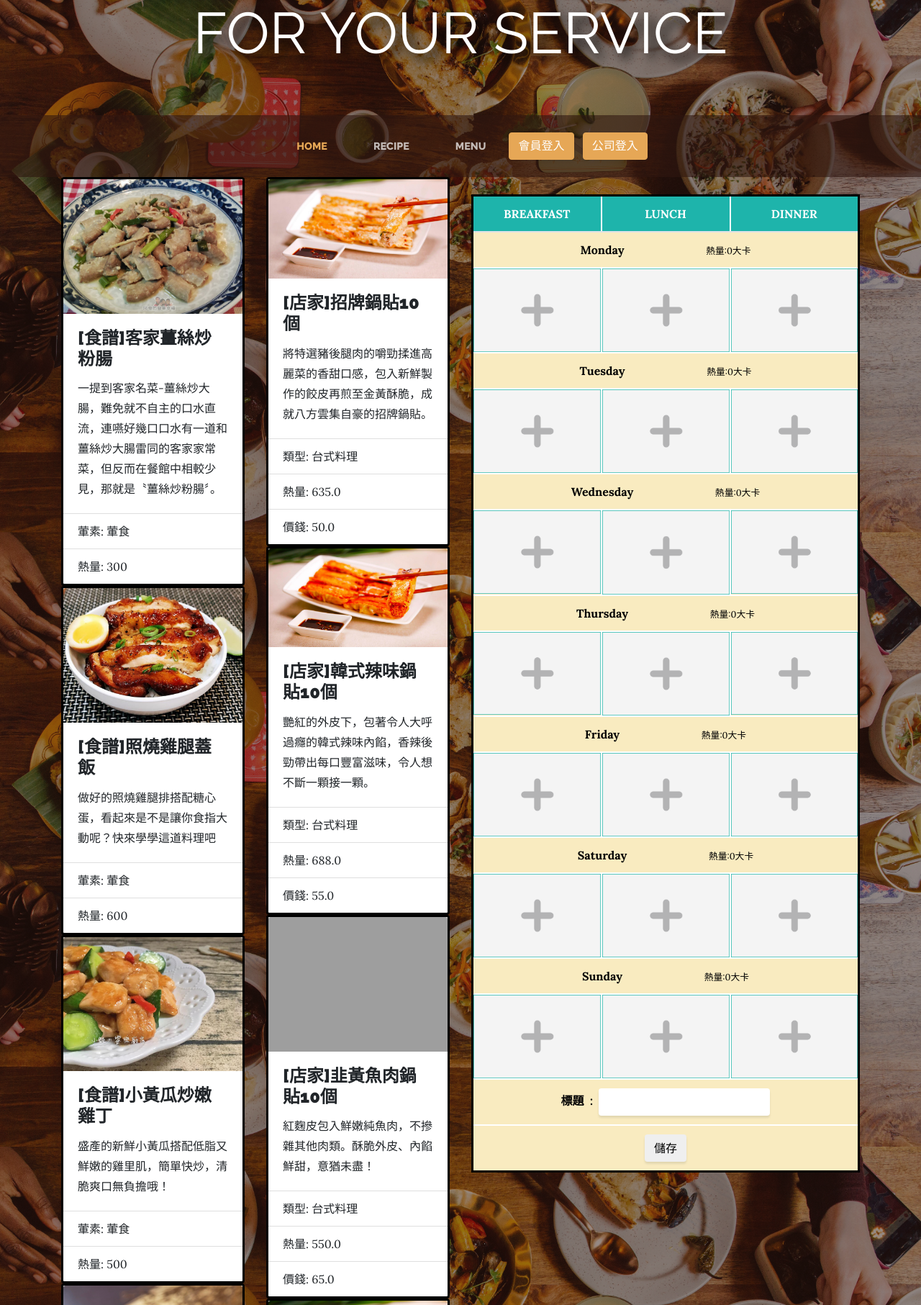
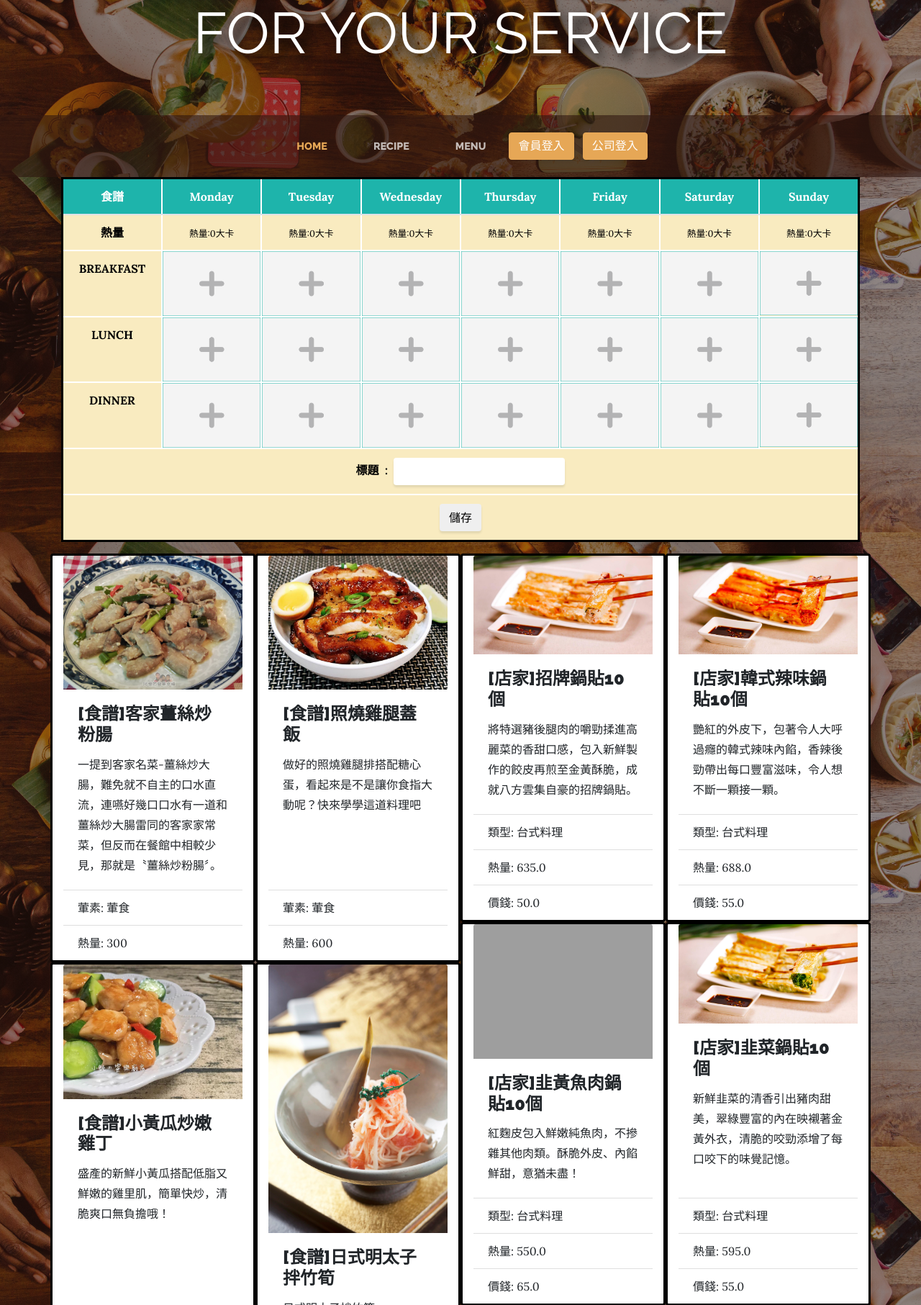
Before and after one commit to gary1209/syoku, a Django app: page / in a window 1280 px wide. Shown: the part 114-1927 px from the top of the page at 72% size. Run offline with Django 3.2, Linux system fonts and the light colour scheme; data comes from the database, SQL or seed files in the repository; some libraries are stand-ins or nearby versions; grey boxes are pictures that could not be loaded.

Commit message:
index page template changed

```diff
--- a/gary/templates/gary/index.html
+++ b/gary/templates/gary/index.html
@@ -32,9 +32,151 @@
 {% block content %}
 <div class="container">
     <div class="row">
-        <div class="col-12 col-md-3">
+        <div class="col-12">
+            <form method="POST">
+                {% csrf_token %}
+                <table class="table" style="background-color: #f9ebc0;color:black;text-align: center">
+                    <thead style="background-color: #1eb4ab;color:white">
+                        <tr>
+                            <th>食譜</th>
+                            <th>Monday</th>
+                            <th>Tuesday</th>
+                            <th>Wednesday</th>
+                            <th>Thursday</th>
+                            <th>Friday</th>
+                            <th>Saturday</th>
+                            <th>Sunday</th>
+                        </tr>
+                    </thead>
+                    <tbody id="monday" name="monday">
+                            <tr>
+                                <th colspan="1">熱量</th>
+                                <td><small>熱量:0大卡</small></td>
+                                <td><small>熱量:0大卡</small></td>
+                                <td><small>熱量:0大卡</small></td>
+                                <td><small>熱量:0大卡</small></td>
+                                <td><small>熱量:0大卡</small></td>
+                                <td><small>熱量:0大卡</small></td>
+                                <td><small>熱量:0大卡</small></td>
+                            </tr>
+                        </tbody>
+                    <tbody id="monday" name="monday">
+                        <tr>
+                            <th colspan="1">BREAKFAST</th>
+                            <td style="padding: 0" class="dropzone">
+                                <img src="{% static 'images/empty.png' %}">
+                                <input type="hidden" value="" name="1-1">
+                            </td>
+                            <td style="padding: 0" class="dropzone">
+                                <img src="{% static 'images/empty.png' %}">
+                                <input type="hidden" value="" name="2-1">
+                            </td>
+                            <td style="padding: 0" class="dropzone">
+                                <img src="{% static 'images/empty.png' %}">
+                                <input type="hidden" value="" name="3-1">
+                            </td>
+                            <td style="padding: 0" class="dropzone">
+                                <img src="{% static 'images/empty.png' %}">
+                                <input type="hidden" value="" name="4-1">
+                            </td>
+                            <td style="padding: 0" class="dropzone">
+                                <img src="{% static 'images/empty.png' %}">
+                                <input type="hidden" value="" name="5-1">
+                            </td>
+                            <td style="padding: 0" class="dropzone">
+                                <img src="{% static 'images/empty.png' %}">
+                                <input type="hidden" value="" name="6-1">
+                            </td>
+                            <td style="padding: 0" class="dropzone">
+                                <img src="{% static 'images/empty.png' %}">
+                                <input type="hidden" value="" name="7-1">
+                            </td>
+                        </tr>
+                    </tbody>
+                    <tbody id="monday" name="monday">
+                            <tr>
+                                <th colspan="1">LUNCH</th>
+                                <td style="padding: 0" class="dropzone">
+                                    <img src="{% static 'images/empty.png' %}">
+                                    <input type="hidden" value="" name="1-2">
+                                </td>
+                                <td style="padding: 0" class="dropzone">
+                                    <img src="{% static 'images/empty.png' %}">
+                                    <input type="hidden" value="" name="2-2">
+                                </td>
+                                <td style="padding: 0" class="dropzone">
+                                    <img src="{% static 'images/empty.png' %}">
+                                    <input type="hidden" value="" name="3-2">
+                                </td>
+                                <td style="padding: 0" class="dropzone">
+                                    <img src="{% static 'images/empty.png' %}">
+                                    <input type="hidden" value="" name="4-2">
+                                </td>
+                                <td style="padding: 0" class="dropzone">
+                                    <img src="{% static 'images/empty.png' %}">
+                                    <input type="hidden" value="" name="5-2">
+                                </td>
+                                <td style="padding: 0" class="dropzone">
+                                    <img src="{% static 'images/empty.png' %}">
+                                    <input type="hidden" value="" name="6-2">
+                                </td>
+                                <td style="padding: 0" class="dropzone">
+                                    <img src="{% static 'images/empty.png' %}">
+                                    <input type="hidden" value="" name="7-2">
+                                </td>
+                            </tr>
+                        </tbody>
+                        <tbody id="monday" name="monday">
+                                <tr>
+                                    <th colspan="1">DINNER</th>
+                                    <td style="padding: 0" class="dropzone">
+                                        <img src="{% static 'images/empty.png' %}">
+                                        <input type="hidden" value="" name="1-3">
+                                    </td>
+                                    <td style="padding: 0" class="dropzone">
+                                        <img src="{% static 'images/empty.png' %}">
+                                        <input type="hidden" value="" name="2-3">
+                                    </td>
+                                    <td style="padding: 0" class="dropzone">
+                                        <img src="{% static 'images/empty.png' %}">
+                                        <input type="hidden" value="" name="3-3">
+                                    </td>
+                                    <td style="padding: 0" class="dropzone">
+                                        <img src="{% static 'images/empty.png' %}">
+                                        <input type="hidden" value="" name="4-3">
+                                    </td>
+                                    <td style="padding: 0" class="dropzone">
+                                        <img src="{% static 'images/empty.png' %}">
+                                        <input type="hidden" value="" name="5-3">
+                                    </td>
+                                    <td style="padding: 0" class="dropzone">
+                                        <img src="{% static 'images/empty.png' %}">
+                                        <input type="hidden" value="" name="6-3">
+                                    </td>
+                                    <td style="padding: 0" class="dropzone">
+                                        <img src="{% static 'images/empty.png' %}">
+                                        <input type="hidden" value="" name="7-3">
+                                    </td>
+                                </tr>
+                            </tbody>
+
+                    <tbody>
+                        <tr>
+                            <th colspan="8">標題 &nbsp;:&nbsp;&nbsp;<input type="text" class="btn btu-primary" name="title" ></th>
+                        </tr>
+                        <tr>
+                            <th colspan="8"><input id="btn1" type="submit" class="btn btu-primary" value="儲存"></th>
+                        </tr>
+                    </tbody>
+                </table>
+            </form>
+        </div>
+    </div>
+    <div class="row">
+        <div class="col-12 col-md-6">
+            <div class="row">
             {% for recipe in recipes %}
-                <div class="card draggable" style="border: 3px solid black;">
+                <div class="card draggable col-md-6" style="border: 3px solid black;">
                     <a href="{% url 'recipe:showrecipe' recipe.recid %}">
                     <img class="card-img-top" src="/media/{{recipe.reccover}}" alt="Card image cap" data-toggle="modal" data-target="#exampleModal">
                     </a>
@@ -48,10 +190,12 @@
                     </ul>
                 </div>
             {% endfor %}
+            </div>
         </div>
-        <div class="col-12 col-md-3">
+        <div class="col-12 col-md-6">
+            <div class="row">
             {% for storemenu in storemenu %}
-                <div class="card draggable" style="border: 3px solid black;">
+                <div class="card draggable col-md-6" style="border: 3px solid black;">
                     <img class="card-img-top" id="imgall" src="/media/{{storemenu.cimg}}" alt="Card image cap" data-toggle="modal" data-target="#exampleModal">
                     <div class="card-body">
                         <h4 class="card-title" style="font-weight: 900">[店家]{{storemenu.cname}}</h4>
@@ -64,171 +208,8 @@
                     </ul>
                 </div>
             {% endfor %}
+            </div>
         </div>
-        <div class="col-12 col-md-6">
-            <form method="post">
-                {% csrf_token %}
-            <table class="table" style="background-color: #f9ebc0;color:black;text-align: center">
-                <thead style="background-color: #1eb4ab;color:white">
-                    <tr>
-                        <th>BREAKFAST</th>>
-                        <th>LUNCH</th>>
-                        <th>DINNER</th>>
-                    </tr>
-                </thead>
-                <tbody id="monday" name="monday">
-                    <tr>
-                        <th colspan="3">Monday&nbsp;&nbsp;&nbsp;&nbsp;&nbsp;&nbsp;&nbsp;&nbsp;&nbsp;&nbsp;&nbsp;&nbsp;&nbsp;&nbsp;&nbsp;&nbsp;&nbsp;&nbsp;&nbsp;&nbsp;&nbsp;&nbsp;&nbsp;&nbsp;&nbsp;&nbsp;
-                        <small>熱量:0大卡</small></th>
-                    </tr>
-                    <tr>
-                        <td style="padding: 0" class="dropzone">
-                            <img src="{% static 'images/empty.png' %}">
-                            <input type="hidden" value="" name="1-1">
-                        </td>
-                        <td style="padding: 0" class="dropzone">
-                            <img src="{% static 'images/empty.png' %}">
-                            <input type="hidden" value="" name="1-2">
-                        </td>
-                        <td style="padding: 0" class="dropzone">
-                            <img src="{% static 'images/empty.png' %}">
-                            <input type="hidden" value="" name="1-3">
-                        </td>
-                    </tr>
-                </tbody>
-                <tbody id="tuesday" name="tuesday">
-                    <tr>
-                        <th colspan="3">Tuesday&nbsp;&nbsp;&nbsp;&nbsp;&nbsp;&nbsp;&nbsp;&nbsp;&nbsp;&nbsp;&nbsp;&nbsp;&nbsp;&nbsp;&nbsp;&nbsp;&nbsp;&nbsp;&nbsp;&nbsp;&nbsp;&nbsp;&nbsp;&nbsp;&nbsp;&nbsp;
-                        <small>熱量:0大卡</small></th>
-                    </tr>
-                    <tr>
-                        <td style="padding: 0" class="dropzone">
-                            <img src="{% static 'images/empty.png' %}">
-                            <input type="hidden" value="" name="2-1">
-                        </td>
-                        <td style="padding: 0" class="dropzone">
-                            <img src="{% static 'images/empty.png' %}">
-                            <input type="hidden" value="" name="2-2">
-                        </td>
-                        <td style="padding: 0" class="dropzone">
-                            <img src="{% static 'images/empty.png' %}">
-                            <input type="hidden" value="" name="2-3">
-                        </td>
-                    </tr>
-                </tbody>
-                <tbody id="wednesday" name="wednesday">
-                    <tr>
-                        <th colspan="3">Wednesday&nbsp;&nbsp;&nbsp;&nbsp;&nbsp;&nbsp;&nbsp;&nbsp;&nbsp;&nbsp;&nbsp;&nbsp;&nbsp;&nbsp;&nbsp;&nbsp;&nbsp;&nbsp;&nbsp;&nbsp;&nbsp;&nbsp;&nbsp;&nbsp;&nbsp;&nbsp;
-                        <small>熱量:0大卡</small></th>
-                    </tr>
-                    <tr>
-                        <td style="padding: 0" class="dropzone">
-                            <img src="{% static 'images/empty.png' %}">
-                            <input type="hidden" value="" name="3-1">
-                        </td>
-                        <td style="padding: 0" class="dropzone">
-                            <img src="{% static 'images/empty.png' %}">
-                            <input type="hidden" value="" name="3-2">
-                        </td>
-                        <td style="padding: 0" class="dropzone">
-                            <img src="{% static 'images/empty.png' %}">
-                            <input type="hidden" value="" name="3-3">
-                        </td>
-                    </tr>
-                </tbody>
-                <tbody id="thursday" name="thursday">
-                    <tr>
-                        <th colspan="3">Thursday&nbsp;&nbsp;&nbsp;&nbsp;&nbsp;&nbsp;&nbsp;&nbsp;&nbsp;&nbsp;&nbsp;&nbsp;&nbsp;&nbsp;&nbsp;&nbsp;&nbsp;&nbsp;&nbsp;&nbsp;&nbsp;&nbsp;&nbsp;&nbsp;&nbsp;&nbsp;
-                        <small>熱量:0大卡</small></th>
-                    </tr>
-                    <tr>
-                        <td style="padding: 0" class="dropzone">
-                            <img src="{% static 'images/empty.png' %}">
-                            <input type="hidden" value="" name="4-1">
-                        </td>
-                        <td style="padding: 0" class="dropzone">
-                            <img src="{% static 'images/empty.png' %}">
-                            <input type="hidden" value="" name="4-2">
-                        </td>
-                        <td style="padding: 0" class="dropzone">
-                            <img src="{% static 'images/empty.png' %}">
-                            <input type="hidden" value="" name="4-3">
-                        </td>
-                    </tr>
-                </tbody>
-                <tbody id="friday" name="friday">
-                    <tr>
-                        <th colspan="3">Friday&nbsp;&nbsp;&nbsp;&nbsp;&nbsp;&nbsp;&nbsp;&nbsp;&nbsp;&nbsp;&nbsp;&nbsp;&nbsp;&nbsp;&nbsp;&nbsp;&nbsp;&nbsp;&nbsp;&nbsp;&nbsp;&nbsp;&nbsp;&nbsp;&nbsp;&nbsp;
-                        <small>熱量:0大卡</small></th>
-                    </tr>
-                    <tr>
-                        <td style="padding: 0" class="dropzone">
-                            <img src="{% static 'images/empty.png' %}">
-                            <input type="hidden" value="" name="5-1">
-                        </td>
-                        <td style="padding: 0" class="dropzone">
-                            <img src="{% static 'images/empty.png' %}">
-                            <input type="hidden" value="" name="5-2">
-                        </td>
-                        <td style="padding: 0" class="dropzone">
-                            <img src="{% static 'images/empty.png' %}">
-                            <input type="hidden" value="" name="5-3">
-                        </td>
-                    </tr>
-                </tbody>
-                <tbody id="saturday" name="saturday">
-                    <tr>
-                        <th colspan="3">Saturday&nbsp;&nbsp;&nbsp;&nbsp;&nbsp;&nbsp;&nbsp;&nbsp;&nbsp;&nbsp;&nbsp;&nbsp;&nbsp;&nbsp;&nbsp;&nbsp;&nbsp;&nbsp;&nbsp;&nbsp;&nbsp;&nbsp;&nbsp;&nbsp;&nbsp;&nbsp;
-                        <small>熱量:0大卡</small></th>
-                    </tr>
-                    <tr>
-                        <td style="padding: 0" class="dropzone">
-                            <img src="{% static 'images/empty.png' %}">
-                            <input type="hidden" value="" name="6-1">
-                        </td>
-                        <td style="padding: 0" class="dropzone">
-                            <img src="{% static 'images/empty.png' %}">
-                            <input type="hidden" value="" name="6-2">
-                        </td>
-                        <td style="padding: 0" class="dropzone">
-                            <img src="{% static 'images/empty.png' %}">
-                            <input type="hidden" value="" name="6-3">
-                        </td>
-                    </tr>
-                </tbody>
-                <tbody id="sunday" name="sunday">
-                    <tr>
-                        <th colspan="3">Sunday&nbsp;&nbsp;&nbsp;&nbsp;&nbsp;&nbsp;&nbsp;&nbsp;&nbsp;&nbsp;&nbsp;&nbsp;&nbsp;&nbsp;&nbsp;&nbsp;&nbsp;&nbsp;&nbsp;&nbsp;&nbsp;&nbsp;&nbsp;&nbsp;&nbsp;&nbsp;
-                        <small>熱量:0大卡</small></th>
-                    </tr>
-                    <tr>
-                        <td style="padding: 0" class="dropzone">
-                            <img src="{% static 'images/empty.png' %}">
-                            <input type="hidden" value="" name="7-1">
-                        </td>
-                        <td style="padding: 0" class="dropzone">
-                            <img src="{% static 'images/empty.png' %}">
-                            <input type="hidden" value="" name="7-2">
-                        </td>
-                        <td style="padding: 0" class="dropzone">
-                            <img src="{% static 'images/empty.png' %}">
-                            <input type="hidden" value="" name="7-3">
-                        </td>
-                    </tr>
-                </tbody>
-                <tbody>
-                    <tr>
-                        <th colspan="3">標題 &nbsp;:&nbsp;&nbsp;<input type="text" class="btn btu-primary" name="title" ></th>
-                    </tr>
-                    <tr>
-                        <th colspan="3"><input id="btn1" type="submit" class="btn btu-primary" value="儲存"></th>
-                    </tr>
-                </tbody>
-            </table>
-            </form>
-
-        </div>
-
     </div>
 </div>
 
@@ -239,7 +220,7 @@
     var a = 300;
     $(".draggable").draggable({
         // brings the item back to its place when dragging is over
-		revert:true,
+        revert:true,
 
         // let the dragged item always on the top
         stack: ".draggable"
@@ -251,7 +232,7 @@
         drop: function(event, ui) {
 
             var basket = $(this);
-			var move = ui.draggable;
+            var move = ui.draggable;
 
             addBasket(basket,move)
         }
```
